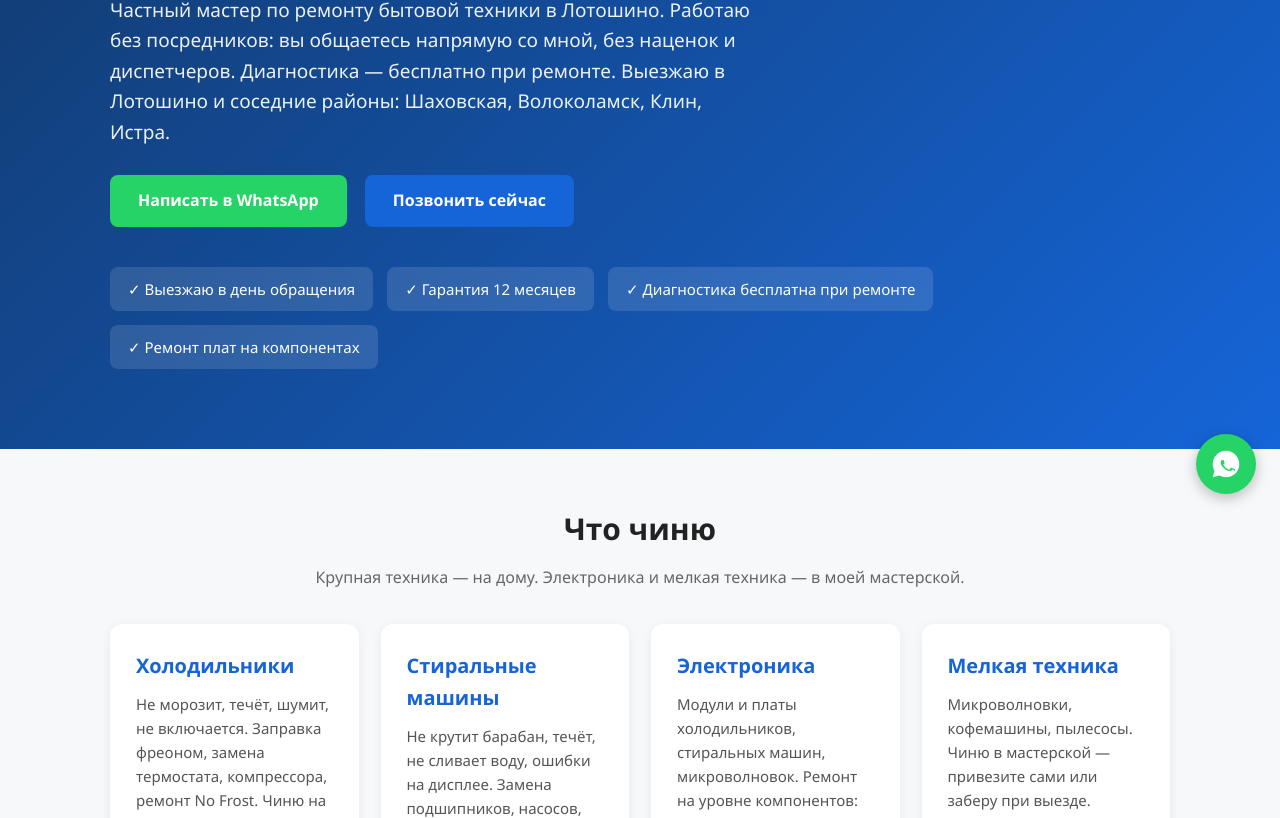
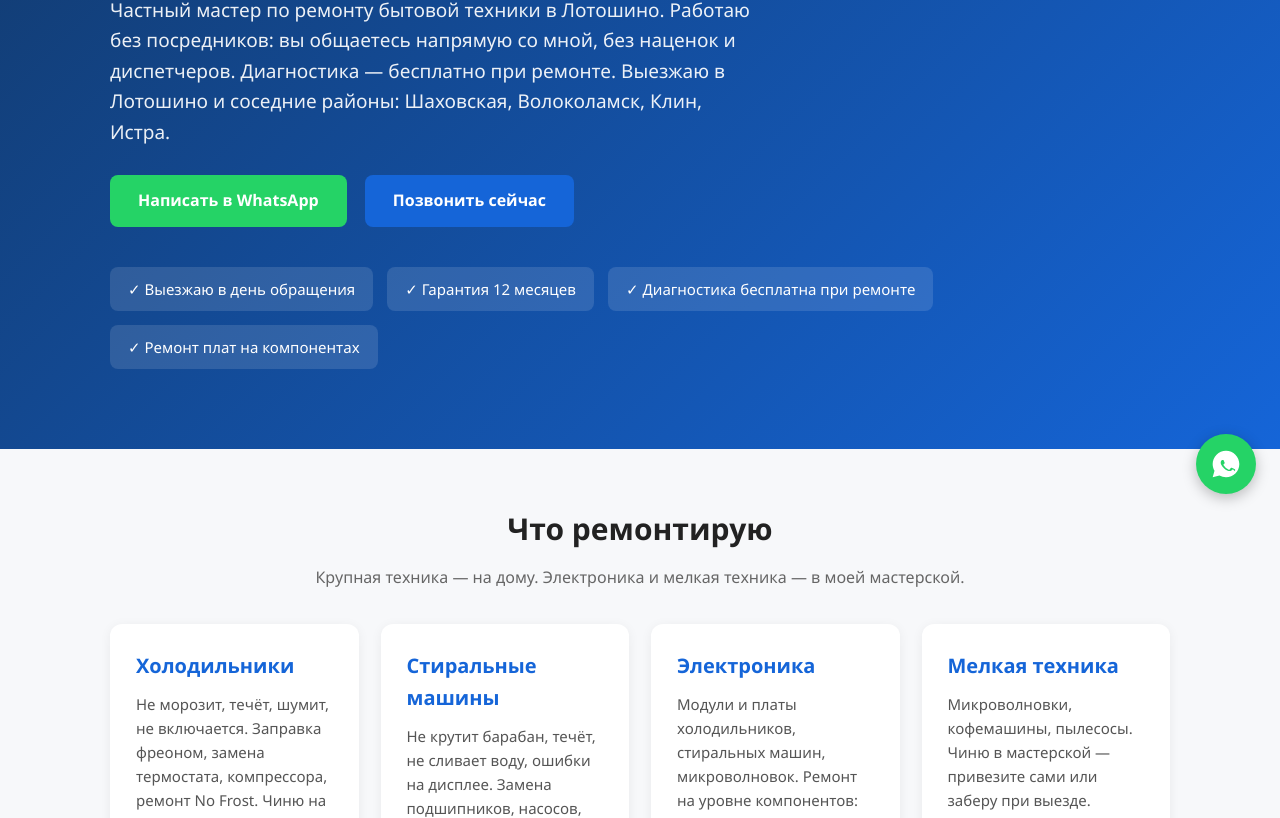
Before and after one commit to xolodgen/xolodgen.github.io, a plain HTML site: page index.html in a window 1280 px wide. Shown: the part 282-1100 px from the top of the page. Drawn offline with Linux system fonts and the light colour scheme.

Commit message:
Update index.html

```diff
--- a/index.html
+++ b/index.html
@@ -156,7 +156,7 @@ footer a { color:#fff; text-decoration:none; font-weight:700; }
 
 <section id="services">
   <div class="container">
-    <h2>Что чиню</h2>
+    <h2>Что ремонтирую</h2>
     <p class="sub">Крупная техника — на дому. Электроника и мелкая техника — в моей мастерской.</p>
     <div class="services">
       <div class="card">
```
